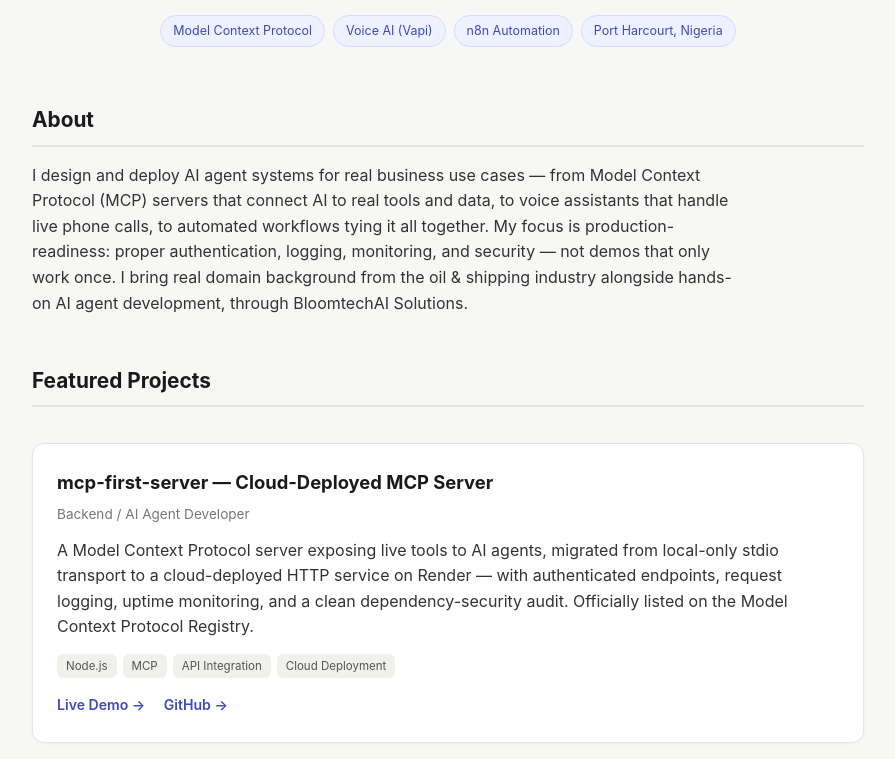
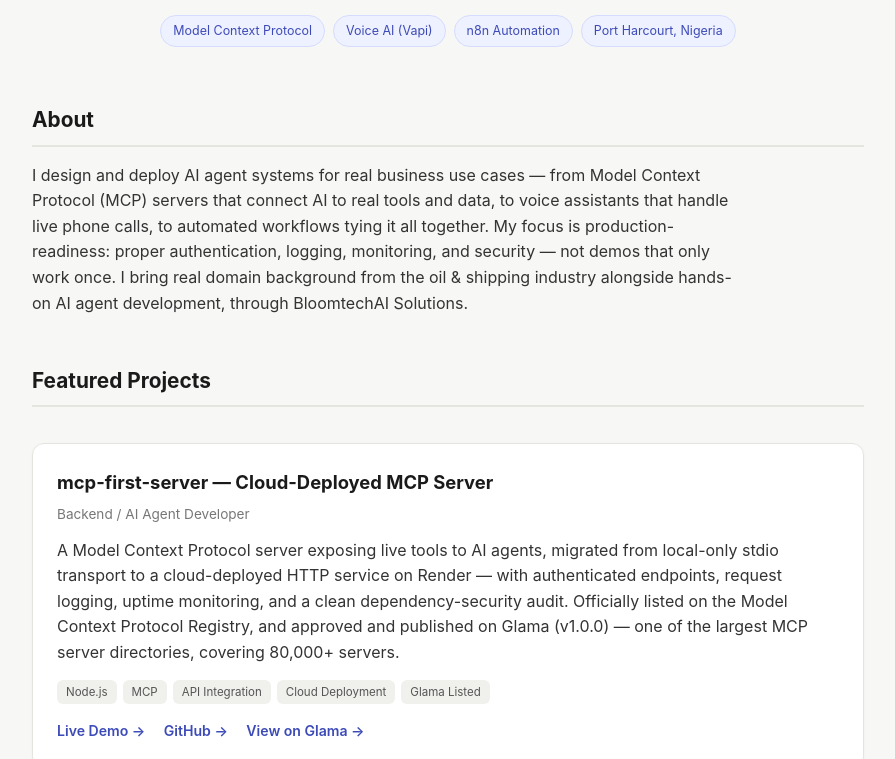
Before and after one commit to JGPAS/james-portfolio, a plain HTML site: page index.html in a window 1280 px wide. Shown: the part 193-952 px from the top of the page, without its empty margins (192-1087 px from the left). Drawn offline with Linux system fonts and the light colour scheme.

Commit message:
Add Glama listing to mcp-first-server

```diff
--- a/index.html
+++ b/index.html
@@ -79,13 +79,14 @@
     <div class="card">
       <h3>mcp-first-server — Cloud-Deployed MCP Server</h3>
       <div class="role">Backend / AI Agent Developer</div>
-      <p class="desc">A Model Context Protocol server exposing live tools to AI agents, migrated from local-only stdio transport to a cloud-deployed HTTP service on Render — with authenticated endpoints, request logging, uptime monitoring, and a clean dependency-security audit. Officially listed on the Model Context Protocol Registry.</p>
+      <p class="desc">A Model Context Protocol server exposing live tools to AI agents, migrated from local-only stdio transport to a cloud-deployed HTTP service on Render — with authenticated endpoints, request logging, uptime monitoring, and a clean dependency-security audit. Officially listed on the Model Context Protocol Registry, and approved and published on Glama (v1.0.0) — one of the largest MCP server directories, covering 80,000+ servers.</p>
       <div class="tags">
-        <span class="tag">Node.js</span><span class="tag">MCP</span><span class="tag">API Integration</span><span class="tag">Cloud Deployment</span>
+        <span class="tag">Node.js</span><span class="tag">MCP</span><span class="tag">API Integration</span><span class="tag">Cloud Deployment</span><span class="tag">Glama Listed</span>
       </div>
       <div class="links">
         <a href="https://mcp-first-server.onrender.com" target="_blank">Live Demo →</a>
         <a href="https://github.com/JGPAS/mcp-first-server" target="_blank">GitHub →</a>
+        <a href="https://glama.ai/mcp/servers" target="_blank">View on Glama →</a>
       </div>
     </div>
 
```
